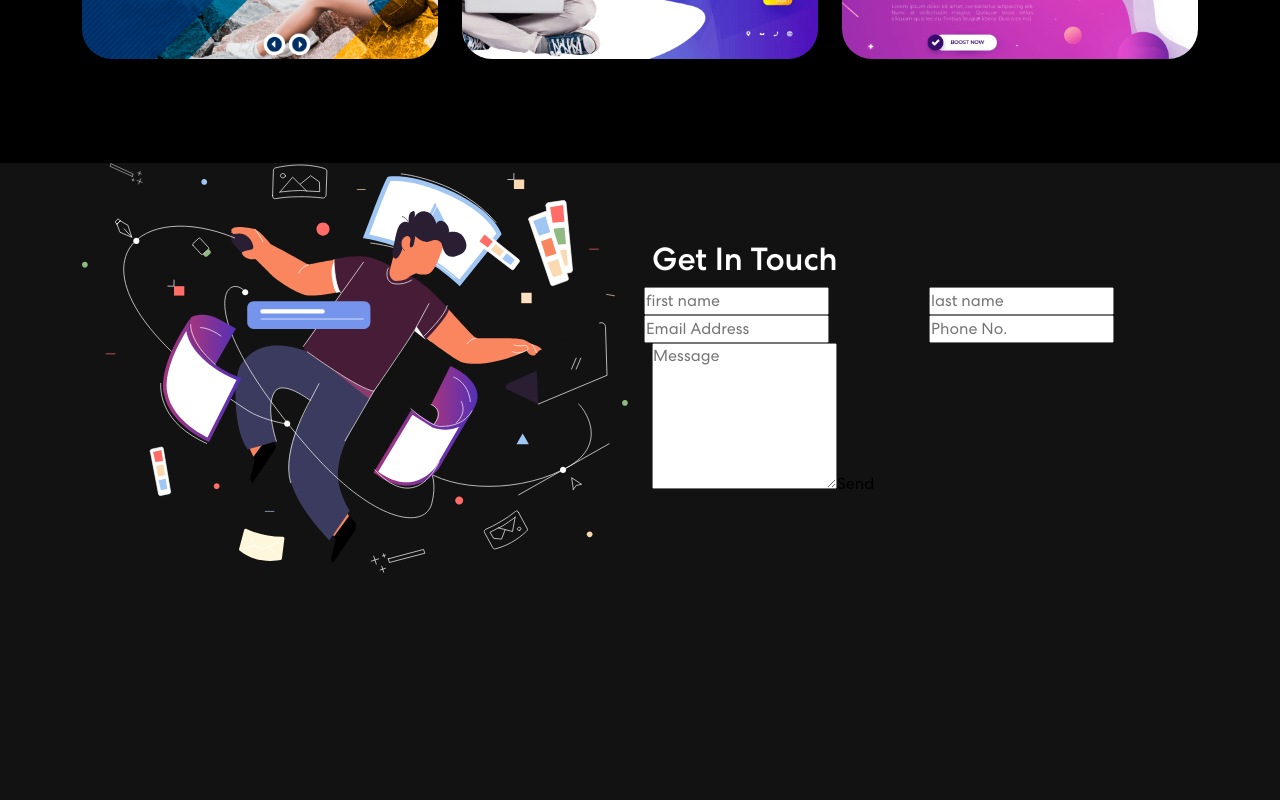
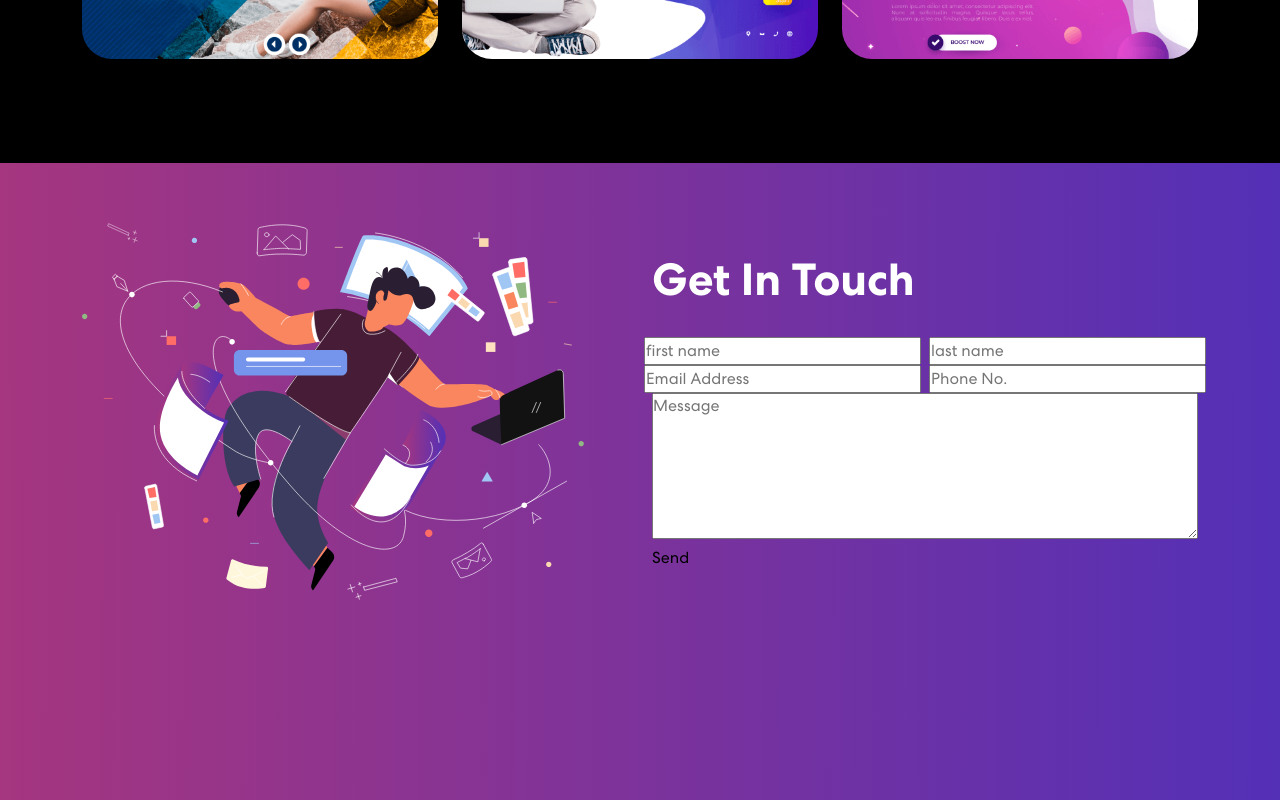
Before and after one commit to tamimhasan19702/React-portfolio, a React (Create React App) app: page / in a window 1280 px wide. Shown: the part 2077-2877 px from the top of the page. Before the commit the page ends 2650 px from the top, so only its background shows below. Built offline with nearby package versions, Linux system fonts and the light colour scheme.

Commit message:
contact section css updates

```diff
--- a/src/App.css
+++ b/src/App.css
@@ -480,3 +480,21 @@ nav.navbar .navbar-toggler[aria-expanded="true"] .navbar-toggler-icon {
   right: 0;
   z-index: -4;
 }
+
+/* contact css */
+
+.contact{
+  background: linear-gradient(90.21deg, #aa367c -5.91%,#4a2fbd 111.58%);
+  padding: 60px 0 200px 0;
+}
+.contact img{
+  width: 92%;
+}
+.contact h2{
+  font-size: 45px;
+  font-weight: 700;
+  margin-bottom: 30px;
+}
+.contact form input, .contact form textarea{
+  width: 100%;
+}
```
